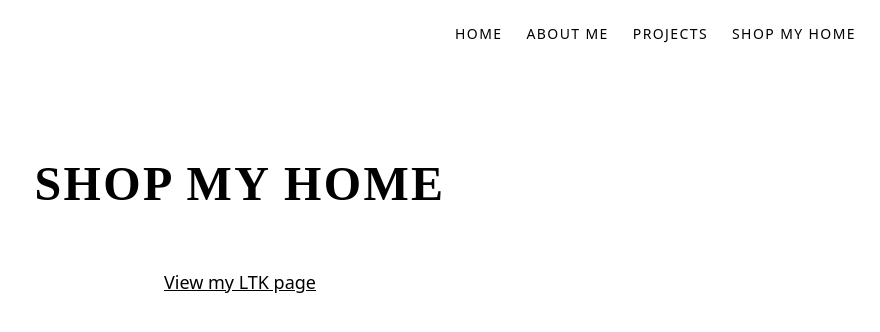
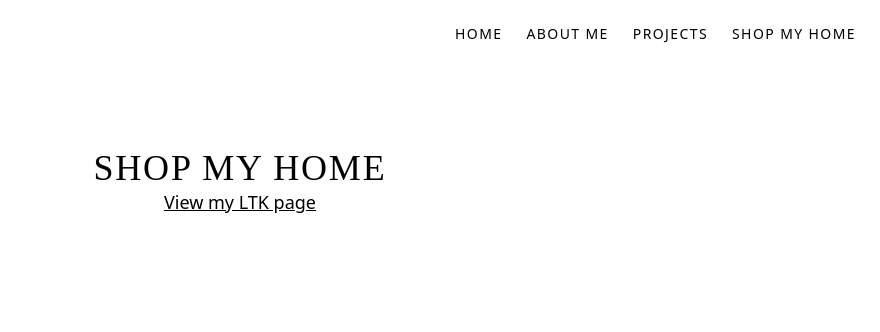
Before and after one commit to HalcyonHaus/halcyonhaus-site, a Next.js app: page /shop in a window 1280 px wide. Shown: the top 332 px of the page, without its empty margins (400-1280 px from the left). Built offline with nearby package versions, Linux system fonts and the light colour scheme.

Commit message:
Update shop.js

```diff
--- a/pages/shop.js
+++ b/pages/shop.js
@@ -21,11 +21,11 @@ export default function ShopPage() {
       {/* Header */}
       <main className="flex flex-col items-center justify-center py-20 px-6">
         <h1
-  className="text-[32px] md:text-[48px] font-bold tracking-wider text-center mb-12"
+  className="text-2xl md:text-4xl font-light tracking-wider text-center"
   style={{ fontFamily: "'Playfair Display', serif" }}
->
-  SHOP MY HOME
-</h1>
+        >
+        SHOP MY HOME
+       </h1>
         <a
           href="https://www.shopltk.com/explore/halcyonhaus"
           target="_blank"
```
